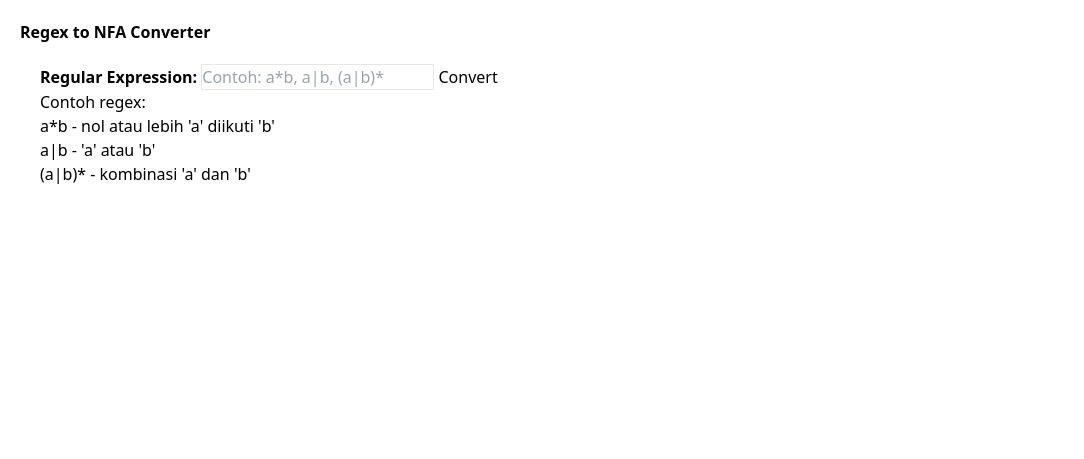
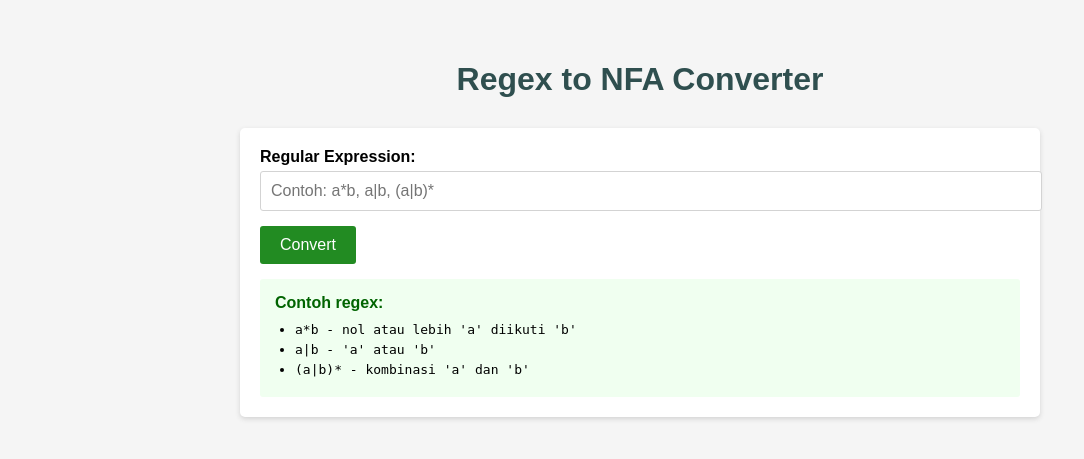
Before and after one commit to naufalfzml/tba-dfa-nfa, a Flask app: page /regex-to-nfa in a window 1280 px wide. Shown: the top 459 px of the page, without its empty margins (0-1084 px from the left). Run offline with Flask 3, Linux system fonts and the light colour scheme.

Commit message:
Update regex_to_nfa.html

```diff
--- a/app/templates/regex_to_nfa.html
+++ b/app/templates/regex_to_nfa.html
@@ -3,73 +3,227 @@
 <head>
     <meta charset="UTF-8">
     <meta name="viewport" content="width=device-width, initial-scale=1.0">
-    <link href="{{ url_for('static', filename='../static/output.css') }}" rel="stylesheet">
     <title>Regex to NFA Converter</title>
+    <style>
+        body {
+            font-family: Arial, sans-serif;
+            max-width: 800px;
+            margin: 20px auto;
+            padding: 20px;
+            background-color: whitesmoke;
+        }
+
+        h1 {
+            color: darkslategray;
+            text-align: center;
+            margin-bottom: 30px;
+        }
+
+        .form-container {
+            background: white;
+            padding: 20px;
+            border-radius: 5px;
+            box-shadow: 0 2px 5px lightgray;
+            margin-bottom: 20px;
+        }
+
+        label {
+            display: block;
+            margin-bottom: 5px;
+            font-weight: bold;
+        }
+
+        input[type="text"] {
+            width: 100%;
+            padding: 10px;
+            border: 1px solid lightgray;
+            border-radius: 3px;
+            font-size: 16px;
+            margin-bottom: 15px;
+        }
+
+        button {
+            background-color: forestgreen;
+            color: white;
+            padding: 10px 20px;
+            border: none;
+            border-radius: 3px;
+            cursor: pointer;
+            font-size: 16px;
+        }
+
+        button:hover {
+            background-color: darkgreen;
+        }
+
+        .error {
+            background-color: mistyrose;
+            color: darkred;
+            padding: 10px;
+            border-radius: 3px;
+            margin: 10px 0;
+            border-left: 4px solid red;
+        }
+
+        .result {
+            background: white;
+            padding: 20px;
+            border-radius: 5px;
+            box-shadow: 0 2px 5px lightgray;
+        }
+
+        .result h2 {
+            color: darkslategray;
+            margin-bottom: 20px;
+        }
+
+        .nfa-basic-info {
+            display: flex;
+            flex-wrap: wrap;
+            gap: 20px;
+            margin-bottom: 25px;
+        }
+
+        .info-box {
+            flex: 1;
+            min-width: 150px;
+            padding: 15px;
+            background-color: ghostwhite;
+            border-radius: 3px;
+            border-left: 3px solid forestgreen;
+        }
+
+        .info-box h3 {
+            margin: 0 0 10px 0;
+            color: dimgray;
+            font-size: 14px;
+        }
+
+        .info-box p {
+            margin: 0;
+            font-family: monospace;
+            color: darkslategray;
+        }
+
+        .transitions {
+            margin-top: 25px;
+        }
+
+        .transitions h3 {
+            color: darkslategray;
+            margin-bottom: 15px;
+        }
+
+        .transition-list {
+            background-color: ghostwhite;
+            padding: 15px;
+            border-radius: 3px;
+        }
+
+        .from-state {
+            margin-bottom: 15px;
+            padding: 10px;
+            background-color: white;
+            border-radius: 3px;
+            border-left: 3px solid dodgerblue;
+        }
+
+        .from-state h4 {
+            margin: 0 0 10px 0;
+            color: steelblue;
+            font-size: 14px;
+        }
+
+        .transition {
+            padding: 5px 0;
+            font-family: monospace;
+            color: dimgray;
+        }
+
+        .examples {
+            background-color: honeydew;
+            padding: 15px;
+            border-radius: 3px;
+            margin-top: 15px;
+        }
+
+        .examples h4 {
+            margin: 0 0 10px 0;
+            color: darkgreen;
+        }
+
+        .examples ul {
+            margin: 0;
+            padding-left: 20px;
+        }
+
+        .examples li {
+            margin-bottom: 5px;
+            font-family: monospace;
+        }
+    </style>
 </head>
-<body class="font-sans max-w-4xl mx-auto p-5 bg-gray-100">
-    <h1 class="text-gray-700 text-center mb-8 text-3xl font-bold">Regex to NFA Converter</h1>
+<body>
+    <h1>Regex to NFA Converter</h1>
 
-    <div class="bg-white p-5 rounded-lg shadow-lg mb-5">
+    <div class="form-container">
         <form method="POST">
-            <label for="regex" class="block mb-1 font-bold">Regular Expression:</label>
-            <input type="text" id="regex" name="regex" placeholder="Contoh: a*b, a|b, (a|b)*" required
-                   class="w-full p-3 border border-gray-300 rounded text-base mb-4">
-            <button type="submit" class="bg-green-600 hover:bg-green-700 text-white px-5 py-3 rounded cursor-pointer text-base border-none">
-                Convert
-            </button>
+            <label for="regex">Regular Expression:</label>
+            <input type="text" id="regex" name="regex" placeholder="Contoh: a*b, a|b, (a|b)*" required>
+            <button type="submit">Convert</button>
         </form>
 
-        <div class="bg-green-50 p-4 rounded mt-4">
-            <h4 class="mb-3 text-green-700 font-semibold">Contoh regex:</h4>
-            <ul class="ml-5 list-disc">
-                <li class="mb-1 font-mono">a*b - nol atau lebih 'a' diikuti 'b'</li>
-                <li class="mb-1 font-mono">a|b - 'a' atau 'b'</li>
-                <li class="mb-1 font-mono">(a|b)* - kombinasi 'a' dan 'b'</li>
+        <div class="examples">
+            <h4>Contoh regex:</h4>
+            <ul>
+                <li>a*b - nol atau lebih 'a' diikuti 'b'</li>
+                <li>a|b - 'a' atau 'b'</li>
+                <li>(a|b)* - kombinasi 'a' dan 'b'</li>
             </ul>
         </div>
     </div>
 
     {% if error %}
-        <div class="bg-red-50 text-red-800 p-3 rounded my-3 border-l-4 border-red-500">
+        <div class="error">
             Error: {{ error }}
         </div>
     {% endif %}
 
     {% if nfa %}
-        <div class="bg-white p-5 rounded-lg shadow-lg">
-            <h2 class="text-gray-700 mb-5 text-xl font-semibold">Hasil NFA</h2>
+        <div class="result">
+            <h2>Hasil NFA</h2>
 
-            <div class="flex flex-wrap gap-5 mb-6">
-                <div class="flex-1 min-w-[150px] p-4 bg-gray-50 rounded border-l-4 border-green-600">
-                    <h3 class="mb-3 text-gray-600 text-sm font-semibold">States:</h3>
-                    <p class="font-mono text-gray-700">{{ nfa.states|join(', ') }}</p>
+            <div class="nfa-basic-info">
+                <div class="info-box">
+                    <h3>States:</h3>
+                    <p>{{ nfa.states|join(', ') }}</p>
                 </div>
 
-                <div class="flex-1 min-w-[150px] p-4 bg-gray-50 rounded border-l-4 border-green-600">
-                    <h3 class="mb-3 text-gray-600 text-sm font-semibold">Alphabet:</h3>
-                    <p class="font-mono text-gray-700">{{ nfa.alphabet|join(', ') }}</p>
+                <div class="info-box">
+                    <h3>Alphabet:</h3>
+                    <p>{{ nfa.alphabet|join(', ') }}</p>
                 </div>
 
-                <div class="flex-1 min-w-[150px] p-4 bg-gray-50 rounded border-l-4 border-green-600">
-                    <h3 class="mb-3 text-gray-600 text-sm font-semibold">Initial State:</h3>
-                    <p class="font-mono text-gray-700">{{ nfa.initial_state }}</p>
+                <div class="info-box">
+                    <h3>Initial State:</h3>
+                    <p>{{ nfa.initial_state }}</p>
                 </div>
 
-                <div class="flex-1 min-w-[150px] p-4 bg-gray-50 rounded border-l-4 border-green-600">
-                    <h3 class="mb-3 text-gray-600 text-sm font-semibold">Final States:</h3>
-                    <p class="font-mono text-gray-700">{{ nfa.final_states|join(', ') }}</p>
+                <div class="info-box">
+                    <h3>Final States:</h3>
+                    <p>{{ nfa.final_states|join(', ') }}</p>
                 </div>
             </div>
 
-            <div class="mt-6">
-                <h3 class="text-gray-700 mb-4 text-lg font-semibold">Transisi:</h3>
-                <div class="bg-gray-50 p-4 rounded">
+            <div class="transitions">
+                <h3>Transisi:</h3>
+                <div class="transition-list">
                     {% for from_state, trans in nfa.transitions.items() %}
                         {% if trans %}
-                            <div class="mb-4 p-3 bg-white rounded border-l-4 border-blue-400">
-                                <h4 class="mb-3 text-blue-700 text-sm font-semibold">Dari {{ from_state }}:</h4>
+                            <div class="from-state">
+                                <h4>Dari {{ from_state }}:</h4>
                                 {% for symbol, to_states in trans.items() %}
-                                    <div class="py-1 font-mono text-gray-600">
+                                    <div class="transition">
                                         {{ symbol if symbol != '&' else 'ε' }} → {{ to_states|join(', ') }}
                                     </div>
                                 {% endfor %}
```
